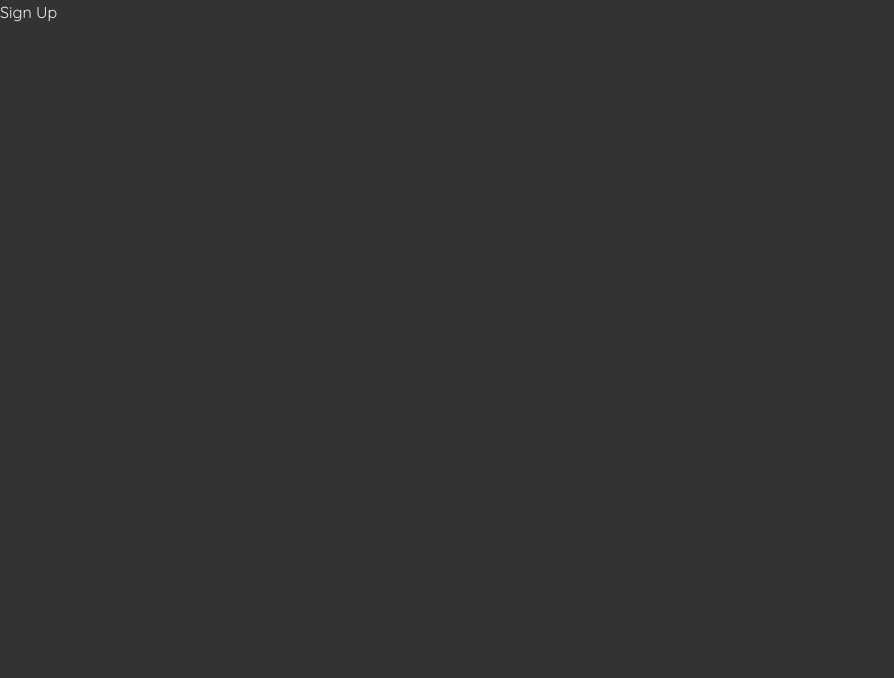
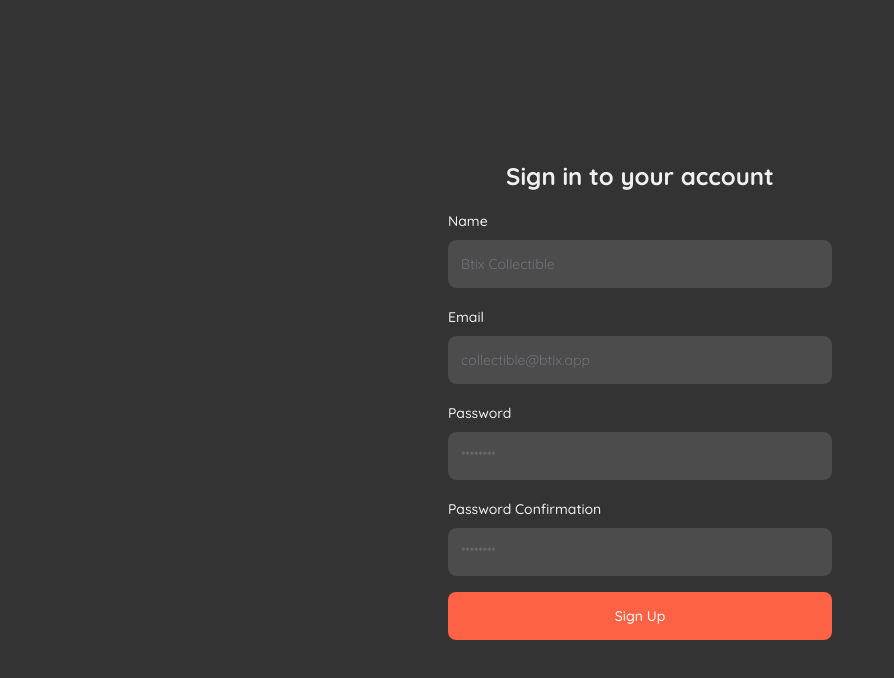
Before and after one commit to MatheusPalmieri/btix-collectible-frontend, a React (Vite) app: page /sign-up in a window 1280 px wide. Shown: the top 678 px of the page, without its empty margins (0-894 px from the left). Built offline with nearby package versions, Linux system fonts and the light colour scheme.

Commit message:
feat: sign up

```diff
--- a/src/pages/Authentication/SignUp/index.tsx
+++ b/src/pages/Authentication/SignUp/index.tsx
@@ -1,7 +1,106 @@
+import { Button } from '@/components/ui/button';
+import {
+  Form,
+  FormControl,
+  FormField,
+  FormItem,
+  FormLabel,
+  FormMessage,
+} from '@/components/ui/form';
+import { Input } from '@/components/ui/input';
+import { signUpProps, signUpSchema } from '@/schemas/auth/sign-up.schema';
+import { AuthenticationContainer as Container } from '@/sections/Authentication/Container';
+import { yupResolver } from '@hookform/resolvers/yup';
+import { useState } from 'react';
+import { SubmitHandler, useForm } from 'react-hook-form';
+
 export const PageSignUp = () => {
+  const [isLoading, setIsLoading] = useState<boolean>(false);
+
+  const form = useForm<signUpProps>({
+    resolver: yupResolver(signUpSchema),
+  });
+
+  const onSubmit: SubmitHandler<signUpProps> = async (credentials: signUpProps) => {
+    setIsLoading(true);
+
+    try {
+      console.log(credentials);
+      await new Promise((resolve) => setTimeout(resolve, 2000));
+    } catch (error) {
+      console.error('Error signing in:', error);
+    } finally {
+      setIsLoading(false);
+    }
+  };
+
   return (
-    <div>
-      <h1>Sign Up</h1>
-    </div>
+    <Container>
+      <h1 className='text-2xl text-center font-bold'>Sign in to your account</h1>
+
+      <Form {...form}>
+        <form onSubmit={form.handleSubmit(onSubmit)} className='space-y-4'>
+          <FormField
+            control={form.control}
+            name='name'
+            render={({ field }) => (
+              <FormItem>
+                <FormLabel>Name</FormLabel>
+                <FormControl>
+                  <Input placeholder='Btix Collectible' {...field} />
+                </FormControl>
+                <FormMessage />
+              </FormItem>
+            )}
+          />
+
+          <FormField
+            control={form.control}
+            name='email'
+            render={({ field }) => (
+              <FormItem>
+                <FormLabel>Email</FormLabel>
+                <FormControl>
+                  <Input placeholder='collectible@btix.app' {...field} />
+                </FormControl>
+                <FormMessage />
+              </FormItem>
+            )}
+          />
+
+          <FormField
+            control={form.control}
+            name='password'
+            render={({ field }) => (
+              <FormItem>
+                <FormLabel>Password</FormLabel>
+                <FormControl>
+                  <Input type='password' placeholder='********' {...field} />
+                </FormControl>
+                <FormMessage />
+              </FormItem>
+            )}
+          />
+
+          <FormField
+            control={form.control}
+            name='passwordConfirmation'
+            render={({ field }) => (
+              <FormItem>
+                <FormLabel>Password Confirmation</FormLabel>
+                <FormControl>
+                  <Input type='password' placeholder='********' {...field} />
+                </FormControl>
+                <FormMessage />
+              </FormItem>
+            )}
+          />
+
+          <Button className='w-full' isSubmit isLoading={isLoading} isDisabled={isLoading}>
+            Sign Up
+          </Button>
+        </form>
+      </Form>
+    </Container>
   );
 };
```
